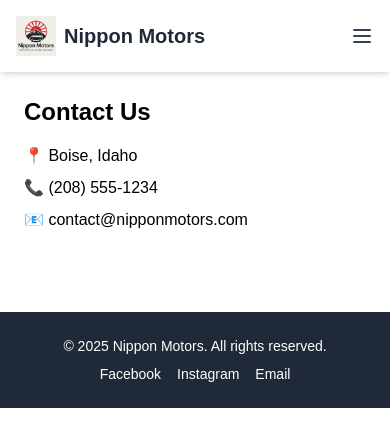
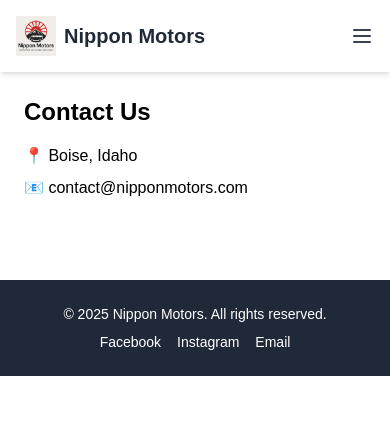
Before and after one commit to ryanfreeman320/idaho-jdm-motors, a React (Create React App) app: page /contact in a window 390 px wide. Shown: the top 446 px of the page. Built offline with nearby package versions, Linux system fonts and the light colour scheme.

Commit message:
Update Contact.js
erase contact phone

```diff
--- a/src/Contact.js
+++ b/src/Contact.js
@@ -3,7 +3,6 @@ export default function Contact() {
     <div className="max-w-2xl mx-auto p-6">
       <h1 className="text-2xl font-bold mb-4">Contact Us</h1>
       <p className="mb-2">📍 Boise, Idaho</p>
-      <p className="mb-2">📞 (208) 555-1234</p>
       <p className="mb-2">📧 contact@nipponmotors.com</p>
     </div>
   );
```
